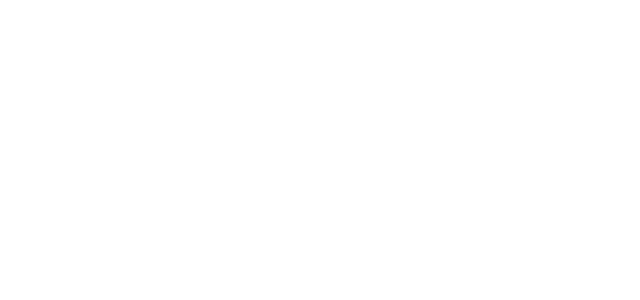
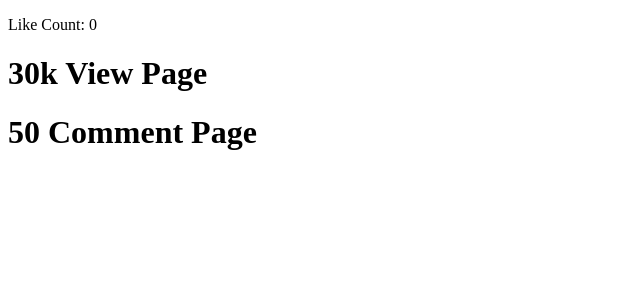
Before and after one commit to jenish-khakhriya/nextjsplaylist_anurag, a Next.js app: page /suspense in a window 1280 px wide. Shown: the top 300 px of the page, without its empty margins (0-640 px from the left). Built offline with nearby package versions, Linux system fonts and the light colour scheme.

Commit message:
client_server_comp

```diff
--- a/app/suspense/page.tsx
+++ b/app/suspense/page.tsx
@@ -1,14 +1,16 @@
+"use client";
+
+
 import Comment from "@/components/comment";
 import Like from "@/components/like";
 import View from "@/components/view";
-import { Suspense } from "react";
 
 export default function() {
   return (
     <div>
-        <Suspense fallback={<div>Like loading</div>}><Like/></Suspense>
-      <Suspense fallback={<div>View loading</div>}><View/></Suspense>
-      <Suspense fallback={<div>Comment loading</div>}><Comment/></Suspense>
+        <Like/>
+        <View/>
+        <Comment/>
     </div>
   );
 }
--- a/components/comment.tsx
+++ b/components/comment.tsx
@@ -1,5 +1,6 @@
-export default async function Comment() {
-  await new Promise((resolve) => setTimeout(resolve, 30000));
+export default function Comment() {
+//   await new Promise((resolve) => setTimeout(resolve, 30000));
+console.log("comment component rendered");
   return (
     <div>
       <h1>50 Comment Page</h1>
--- a/components/like.tsx
+++ b/components/like.tsx
@@ -1,8 +1,16 @@
-export default async function Like() {
-    await new Promise((resolve) => setTimeout(resolve, 10000));
+
+
+import { useState } from "react";
+
+export default function Like() {
+    const [likeCount, setLikeCount] = useState(0);
+  console.log("like component rendered");
+
   return (
-    <div>
-      <h1>2k Like Page</h1>
+    <div onClick={() => {
+        setLikeCount(prev => prev + 1);
+    }}>
+      <p>Like Count: {likeCount}</p>
     </div>
   );
 }
--- a/components/view.tsx
+++ b/components/view.tsx
@@ -1,5 +1,6 @@
-export default async function View() {
-  await new Promise((resolve) => setTimeout(resolve, 20000));
+export default function View() {
+//   await new Promise((resolve) => setTimeout(resolve, 20000));
+console.log("view component rendered");
   return (
     <div>
       <h1>30k View Page</h1>
```
